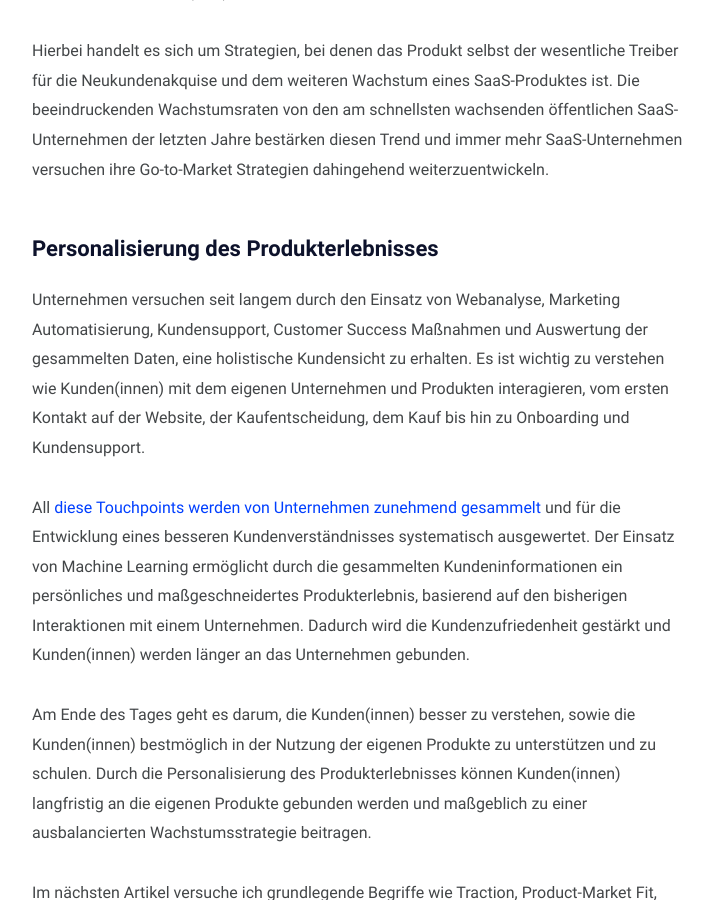
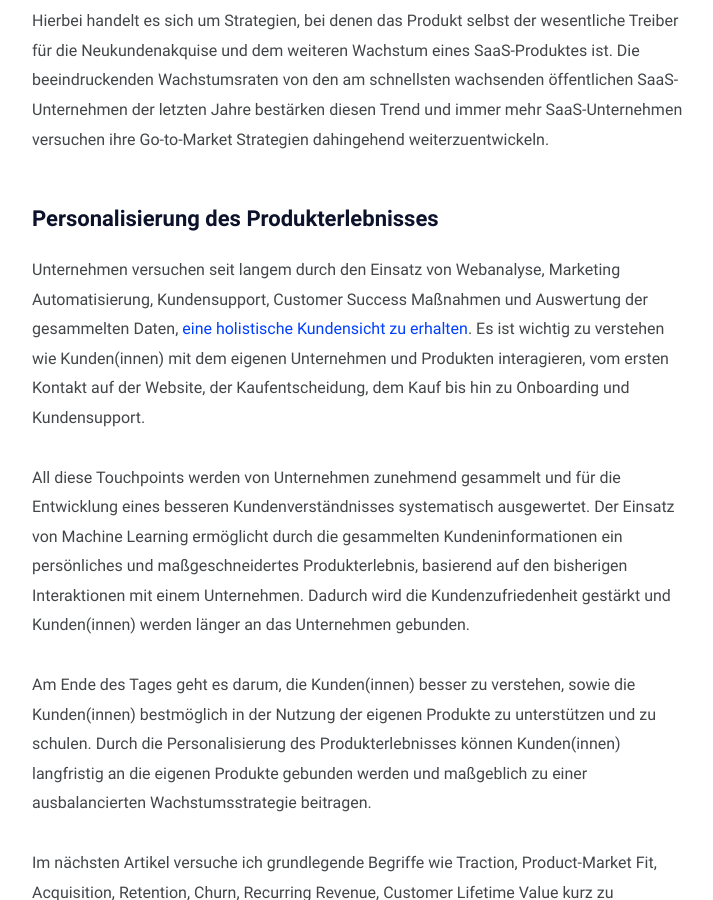
Before and after one commit to mariostnr/website, a Jekyll site: the page built from _posts/2021-05-01-software-as-a-service-saas-trends-2021.md, in a window 1280 px wide and 900 px high, scrolled down 4765 px. Shown: the whole window, without its empty margins (278-991 px from the left). Built offline with Jekyll 4.4.1, drawn with Linux system fonts in a browser that asks for light colours; some of the changed text lies outside the part shown.

```diff
--- a/_posts/2021-05-01-software-as-a-service-saas-trends-2021.md
+++ b/_posts/2021-05-01-software-as-a-service-saas-trends-2021.md
@@ -23,9 +23,7 @@ Allgemeine Trends wie beispielweise der Wandel von Desktop zu Mobile, Low-Code P
 
 ## Explosionsartiger Wettbewerb
 
-Durch die niedrigen Entwicklungskosten von neuen Produkten, drängen immer mehr neue Unternehmen und Startups in die Märkte und sorgen für einen explosionsartigen Anstieg des Wettbewerbs. Seit Anbeginn der SaaS-Ära im Jahr 1999 durch Salesforce hat sich die
-
-Bereitschaft, von Venture Capital Gebern in neue SaaS-Unternehmen zu investieren, um einen Faktor 20 explosionsartig gesteigert und der Markt wurde in den letzten Jahren [von rund 150 neuen SaaS-Produkten im Jahr 2011 auf über 8000 neuen SaaS-Produkten im Jahr 2020](https://chiefmartec.com/2020/04/marketing-technology-landscape-2020-martech-5000/) überflutet.
+Durch die niedrigen Entwicklungskosten von neuen Produkten, drängen immer mehr neue Unternehmen und Startups in die Märkte und sorgen für einen explosionsartigen Anstieg des Wettbewerbs. Seit Anbeginn der SaaS-Ära im Jahr 1999 durch Salesforce hat sich die Bereitschaft, von Venture Capital Gebern in neue SaaS-Unternehmen zu investieren, um einen Faktor 20 explosionsartig gesteigert und der Markt wurde in den letzten Jahren [von rund 150 neuen SaaS-Produkten im Jahr 2011 auf über 8000 neuen SaaS-Produkten im Jahr 2020](https://chiefmartec.com/2020/04/marketing-technology-landscape-2020-martech-5000/) überflutet.
 
 Die etablierten SaaS-Unternehmen werden zunehmend von neuen Markteilnehmern herausgefordert und die meisten SaaS-Unternehmen wenden nahezu identische Sales, Marketing oder Customer Success Strategien an, welche mittlerweile stark an Wirkung verloren haben. [Tomasz Tunguz](https://tomtunguz.com/rising-table-stakes-in-saas/) beschreibt die folgenden vier Entwicklungen im SaaS-Markt aufgrund des enormen Wettbewerbs:
 
@@ -79,9 +77,9 @@ Hierbei handelt es sich um Strategien, bei denen das Produkt selbst der wesentli
 
 ## Personalisierung des Produkterlebnisses
 
-Unternehmen versuchen seit langem durch den Einsatz von Webanalyse, Marketing Automatisierung, Kundensupport, Customer Success Maßnahmen und Auswertung der gesammelten Daten, eine holistische Kundensicht zu erhalten. Es ist wichtig zu verstehen wie Kunden(innen) mit dem eigenen Unternehmen und Produkten interagieren, vom ersten Kontakt auf der Website, der Kaufentscheidung, dem Kauf bis hin zu Onboarding und Kundensupport.
+Unternehmen versuchen seit langem durch den Einsatz von Webanalyse, Marketing Automatisierung, Kundensupport, Customer Success Maßnahmen und Auswertung der gesammelten Daten, [eine holistische Kundensicht zu erhalten](http://www.beyondvc.com/2017/04/blurring-lines-enterprise-saas-customer-data.html). Es ist wichtig zu verstehen wie Kunden(innen) mit dem eigenen Unternehmen und Produkten interagieren, vom ersten Kontakt auf der Website, der Kaufentscheidung, dem Kauf bis hin zu Onboarding und Kundensupport.
 
-All [diese Touchpoints werden von Unternehmen zunehmend gesammelt](http://www.beyondvc.com/2017/04/blurring-lines-enterprise-saas-customer-data.html) und für die Entwicklung eines besseren Kundenverständnisses systematisch ausgewertet. Der Einsatz von Machine Learning ermöglicht durch die gesammelten Kundeninformationen ein persönliches und maßgeschneidertes Produkterlebnis, basierend auf den bisherigen Interaktionen mit einem Unternehmen. Dadurch wird die Kundenzufriedenheit gestärkt und Kunden(innen) werden länger an das Unternehmen gebunden.
+All diese Touchpoints werden von Unternehmen zunehmend gesammelt und für die Entwicklung eines besseren Kundenverständnisses systematisch ausgewertet. Der Einsatz von Machine Learning ermöglicht durch die gesammelten Kundeninformationen ein persönliches und maßgeschneidertes Produkterlebnis, basierend auf den bisherigen Interaktionen mit einem Unternehmen. Dadurch wird die Kundenzufriedenheit gestärkt und Kunden(innen) werden länger an das Unternehmen gebunden.
 
 Am Ende des Tages geht es darum, die Kunden(innen) besser zu verstehen, sowie die Kunden(innen) bestmöglich in der Nutzung der eigenen Produkte zu unterstützen und zu schulen. Durch die Personalisierung des Produkterlebnisses können Kunden(innen) langfristig an die eigenen Produkte gebunden werden und maßgeblich zu einer ausbalancierten Wachstumsstrategie beitragen.
 
```
